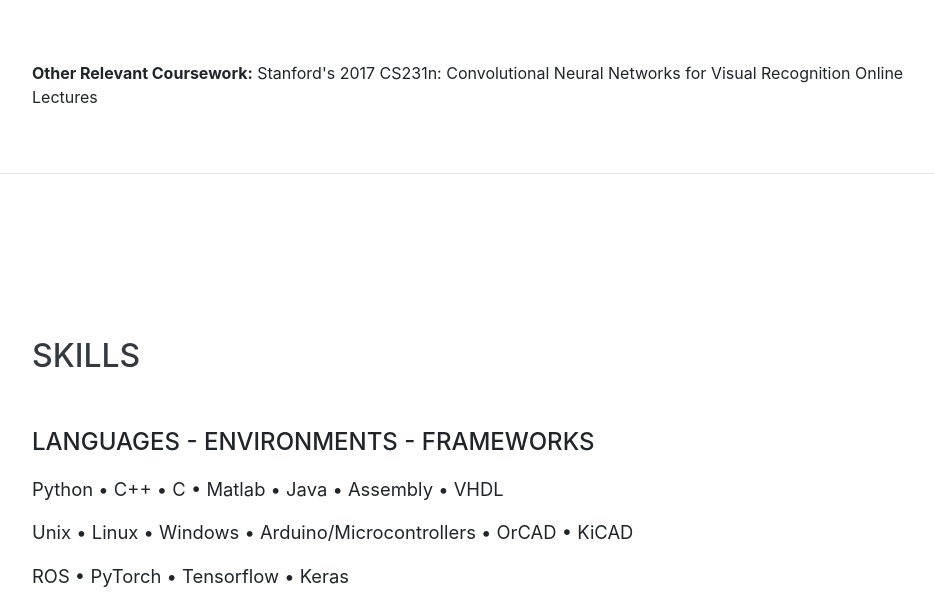
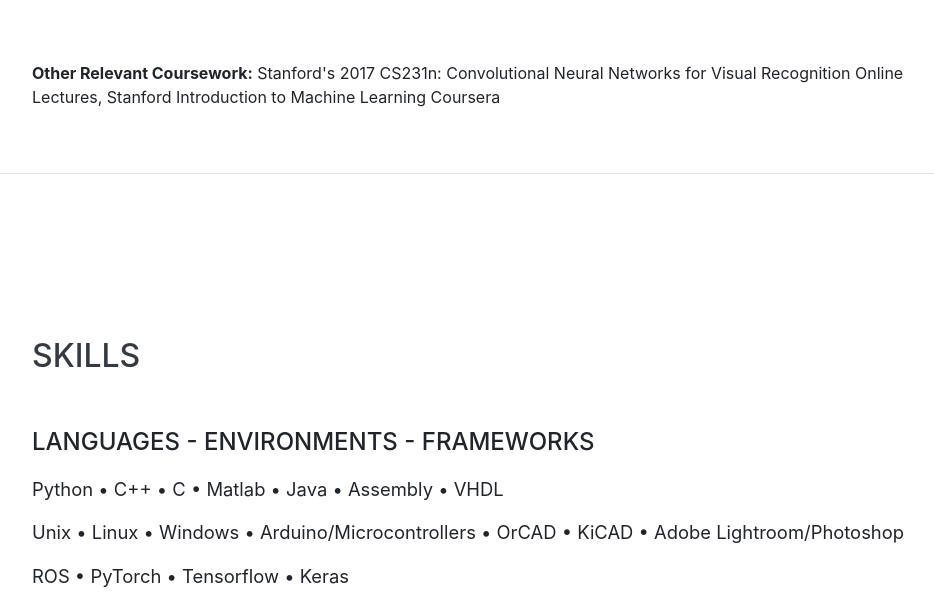
Before and after one commit to NathanielTodd/CV, a website with bundled scripts: page index.html in a window 1280 px wide. Shown: the part 3548-4145 px from the top of the page, without its empty margins (288-1222 px from the left). Built offline with nearby package versions, Linux system fonts and the light colour scheme; a web font is replaced by a local one.

Commit message:
updating info

```diff
--- a/index.html
+++ b/index.html
@@ -242,7 +242,7 @@
         </div>
 
         <div class="resume-item d-flex flex-column flex-md-row justify-content-between mb-0">
-            <p><b>Other Relevant Coursework:</b> Stanford's 2017 CS231n: Convolutional Neural Networks for Visual Recognition Online Lectures</p>
+            <p><b>Other Relevant Coursework:</b> Stanford's 2017 CS231n: Convolutional Neural Networks for Visual Recognition Online Lectures, Stanford Introduction to Machine Learning Coursera</p>
         </div>
 
       </div>
@@ -256,7 +256,7 @@
 
         <div class="subheading mb-3">Languages - Environments - Frameworks</div>
         <p style="font-size:1.15rem;">Python • C++ • C • Matlab • Java • Assembly • VHDL </p>
-        <p style="font-size:1.15rem;">Unix • Linux • Windows • Arduino/Microcontrollers • OrCAD • KiCAD</p>
+        <p style="font-size:1.15rem;">Unix • Linux • Windows • Arduino/Microcontrollers • OrCAD • KiCAD • Adobe Lightroom/Photoshop</p>
         <p style="font-size:1.15rem;">ROS • PyTorch • Tensorflow • Keras</p>
         <ul class="list-inline dev-icons">
           <li class="list-inline-item">
```
